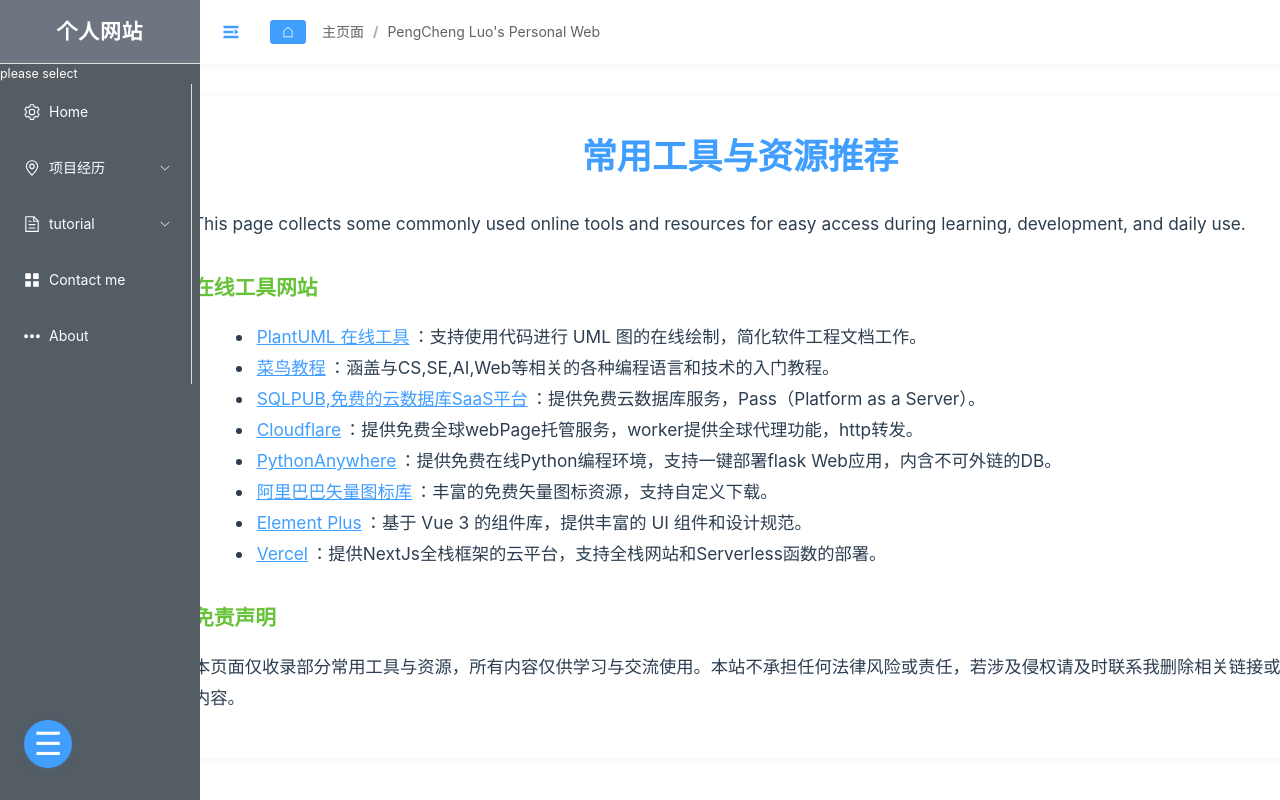
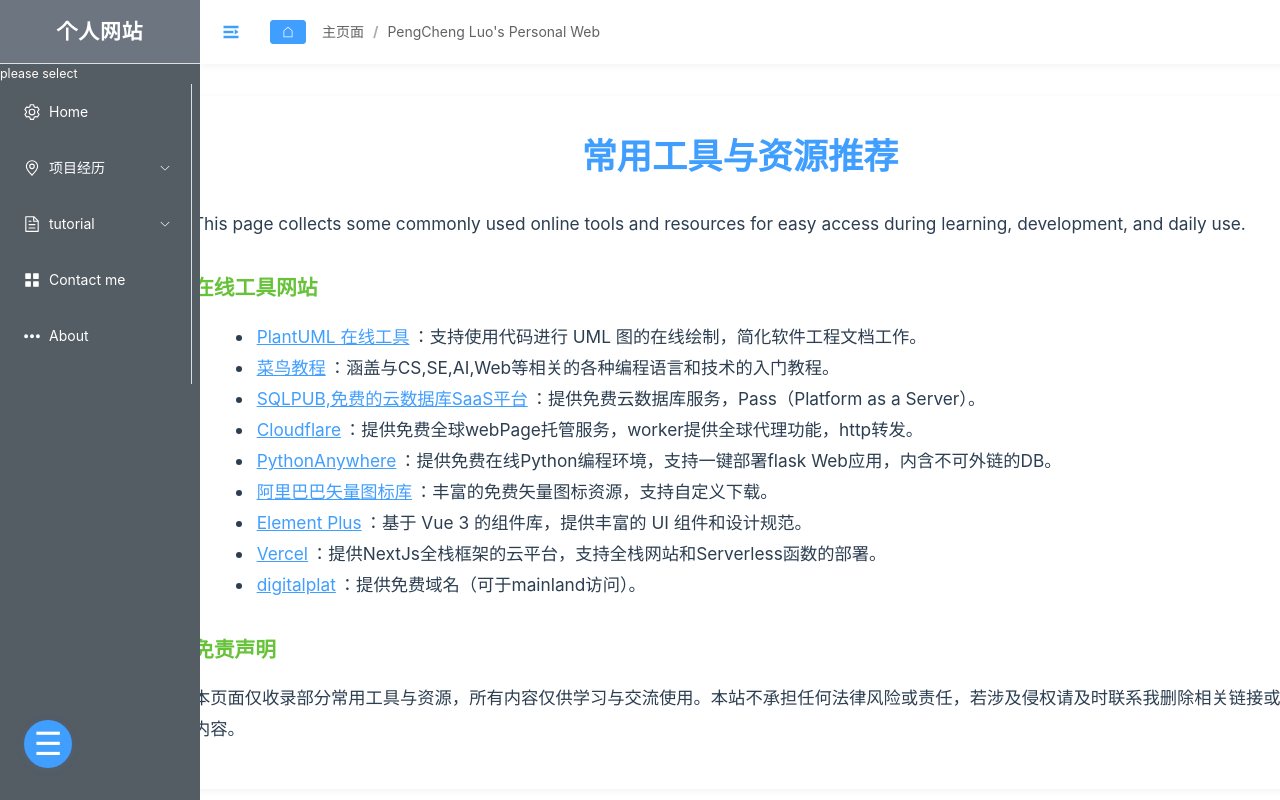
Before and after one commit to Chong-H/PersonalWeb, a Vue app: page /#/other in a window 1280 px wide. Shown: the top 800 px of the page. Built offline with nearby package versions, Linux system fonts and the light colour scheme.

Commit message:
add digitalplat introduce

```diff
--- a/src/components/display/OtherView.vue
+++ b/src/components/display/OtherView.vue
@@ -42,6 +42,10 @@
       <li>
         <a href="https://vercel.com/" target="_blank" rel="noopener">Vercel</a
         >：提供NextJs全栈框架的云平台，支持全栈网站和Serverless函数的部署。
+      </li>
+      <li>
+        <a href="https://dash.domain.digitalplat.org/" target="_blank" rel="noopener">digitalplat</a
+        >：提供免费域名（可于mainland访问）。
       </li>
       <!-- 可继续补充更多工具网站 -->
     </ul>
```
